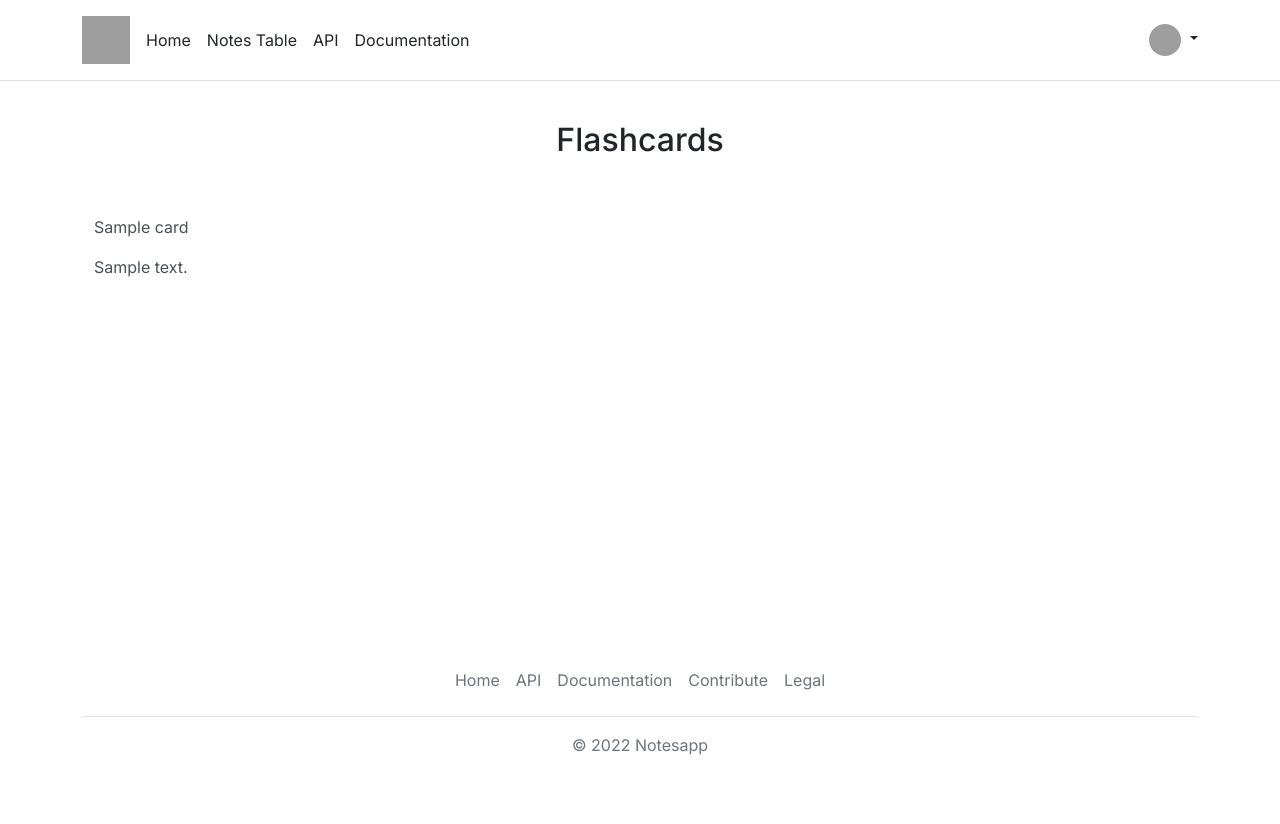
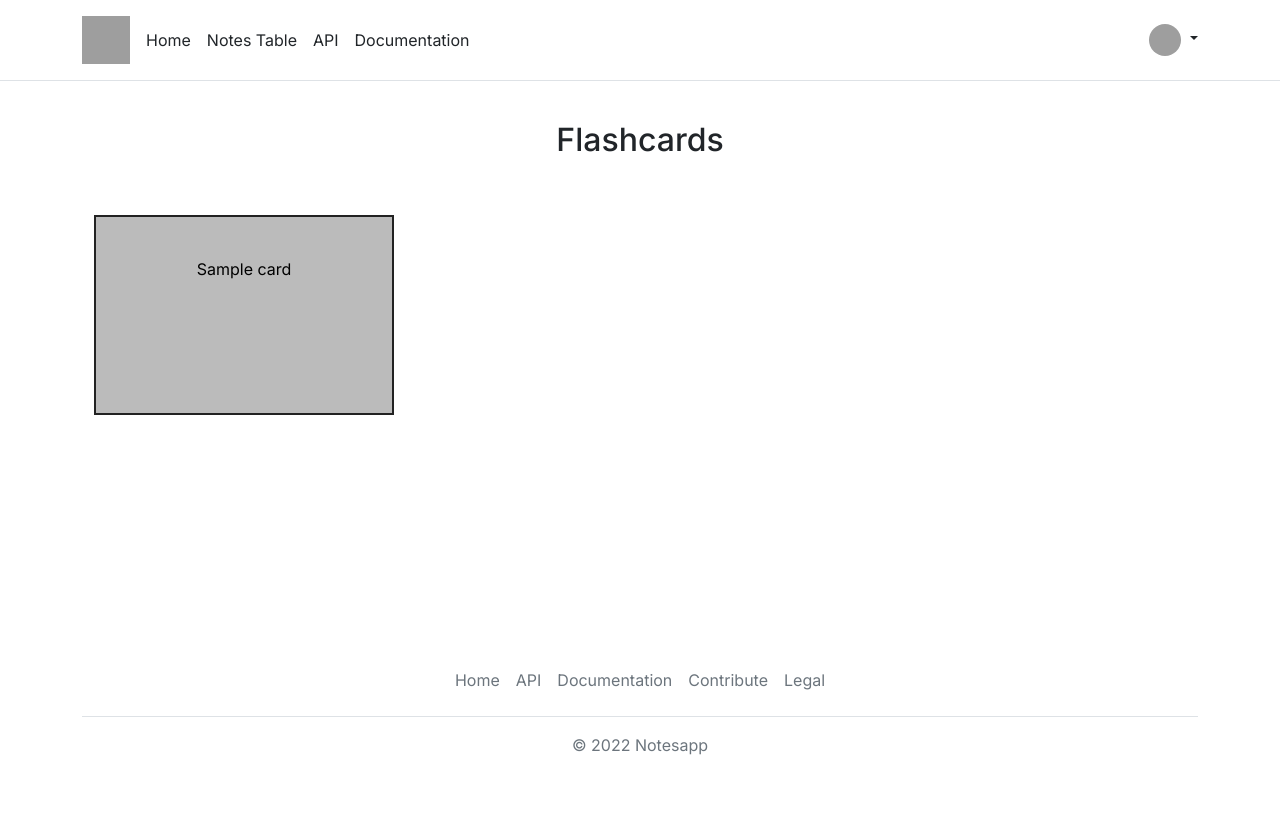
Before and after one commit to JordanBrockerRudow/notesapp, a Django app: template notesapp/flashcards/templates/flashcards/flashcards-index.html in a window 1280 px wide. Run offline with Django 3.2, Linux system fonts and the light colour scheme; the template is opened without the code that fills it: most values are stand-ins (such as "Sample title", 1, 10 or a date in 2020); some libraries are stand-ins or nearby versions; grey boxes are pictures that could not be loaded.

Commit message:
Fix styling of flashcards

```diff
--- a/notesapp/flashcards/templates/flashcards/flashcard-detail.html
+++ b/notesapp/flashcards/templates/flashcards/flashcard-detail.html
@@ -53,12 +53,12 @@
       <div class="flash-card">
         <div class="flash-card-inner">
           <div class="flash-card-front">
-            <p>
+            <p class="my-3 py-3">
               {{ card.question }}
             </p>
           </div>
           <div class="flash-card-back">
-            <p>
+            <p class="my-3 py-3">
               {{ card.answer }}
             </p>
            </div>
--- a/notesapp/flashcards/templates/flashcards/flashcards-index.html
+++ b/notesapp/flashcards/templates/flashcards/flashcards-index.html
@@ -4,6 +4,46 @@
 {% block title %} Flashcards | Index | {% endblock %}
 
 {% block style %}
+
+  .flash-card {
+    background-color: transparent;
+    width: 300px;
+    height: 200px;
+    border: 2px solid #222;
+    perspective: 1000px; /* 3D */
+  }
+
+  .flash-card-inner {
+    position: relative;
+    width: 100%;
+    height: 100%;
+    text-align: center;
+    transition: transform 0.8s;
+    transform-style: preserve-3d;
+  }
+
+  .flash-card:hover .flash-card-inner {
+    transform: rotateY(180deg);
+  }
+
+  .flash-card-front, .flash-card-back {
+    position: absolute;
+    width: 100%;
+    height: 100%;
+    -webkit-backface-visibility: hidden;
+    backface-visibility: hidden;
+  }
+
+  .flash-card-front {
+    background-color: #bbb;
+    color: black;
+  }
+
+  .flash-card-back {
+    background-color: #bbb;
+    color: white;
+    transform: rotateY(180deg);
+  }
 
 {% endblock %}
 
@@ -20,13 +60,13 @@
         <div class="flash-card">
           <div class="flash-card-inner">
             <div class="flash-card-front">
-              <p>
-                {{ card.question }}
+              <p class="align-middle my-4 py-3">
+                  {{ card.question }}
               </p>
             </div>
             <div class="flash-card-back">
-              <p>
-                {{ card.answer }}
+              <p class="align-middle my-4 py-3">
+                  {{ card.answer }}
               </p>
              </div>
           </div>
```
